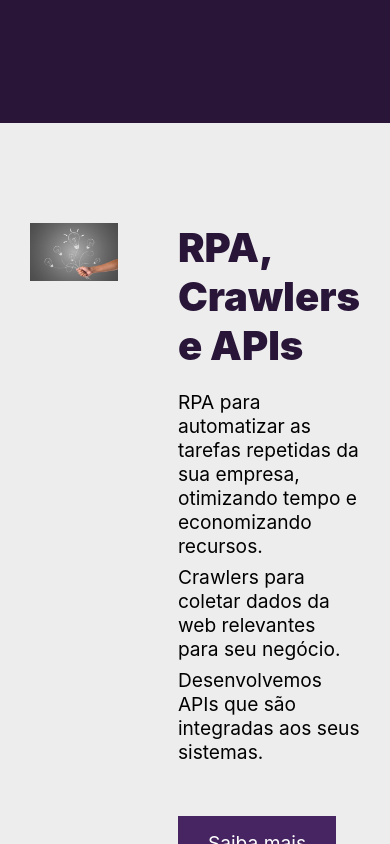
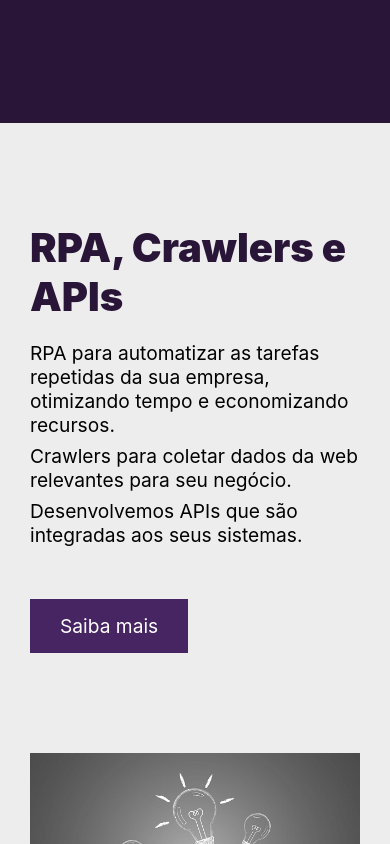
Before and after one commit to moschiel/teratech-website, a React (Create React App) app: page / in a window 390 px wide. Shown: the part 720-1564 px from the top of the page. Built offline with nearby package versions, Linux system fonts and the light colour scheme.

Commit message:
bug-fix flex direction when in tablet-portrait

```diff
--- a/src/components/BriefServices/BriefServices.css
+++ b/src/components/BriefServices/BriefServices.css
@@ -8,20 +8,25 @@
 }
 @media (max-width: 768px) {
   #brief-services .brief-container {
-    display: -webkit-box;
-    display: -ms-flexbox;
-    display: flex;
     -webkit-box-orient: vertical;
     -webkit-box-direction: normal;
         -ms-flex-direction: column;
             flex-direction: column;
   }
 }
-#brief-services .brief-container:first-child {
+#brief-services .brief-container:first-of-type {
   -webkit-box-orient: horizontal;
   -webkit-box-direction: reverse;
       -ms-flex-direction: row-reverse;
           flex-direction: row-reverse;
+}
+@media (max-width: 768px) {
+  #brief-services .brief-container:first-of-type {
+    -webkit-box-orient: vertical;
+    -webkit-box-direction: normal;
+        -ms-flex-direction: column;
+            flex-direction: column;
+  }
 }
 #brief-services .brief-image-container {
   width: 50%;
--- a/src/components/BriefServices/BriefServices.scss
+++ b/src/components/BriefServices/BriefServices.scss
@@ -7,12 +7,14 @@
         display: flex;
         flex-wrap: nowrap;
         @include for-max-tablet-portrait {
-            display: flex;
             flex-direction: column;
         }
     }
-    .brief-container:first-child {
+    .brief-container:first-of-type{
         flex-direction: row-reverse;
+        @include for-max-tablet-portrait {
+            flex-direction: column;
+        }
     }
 
     .brief-image-container {
```
